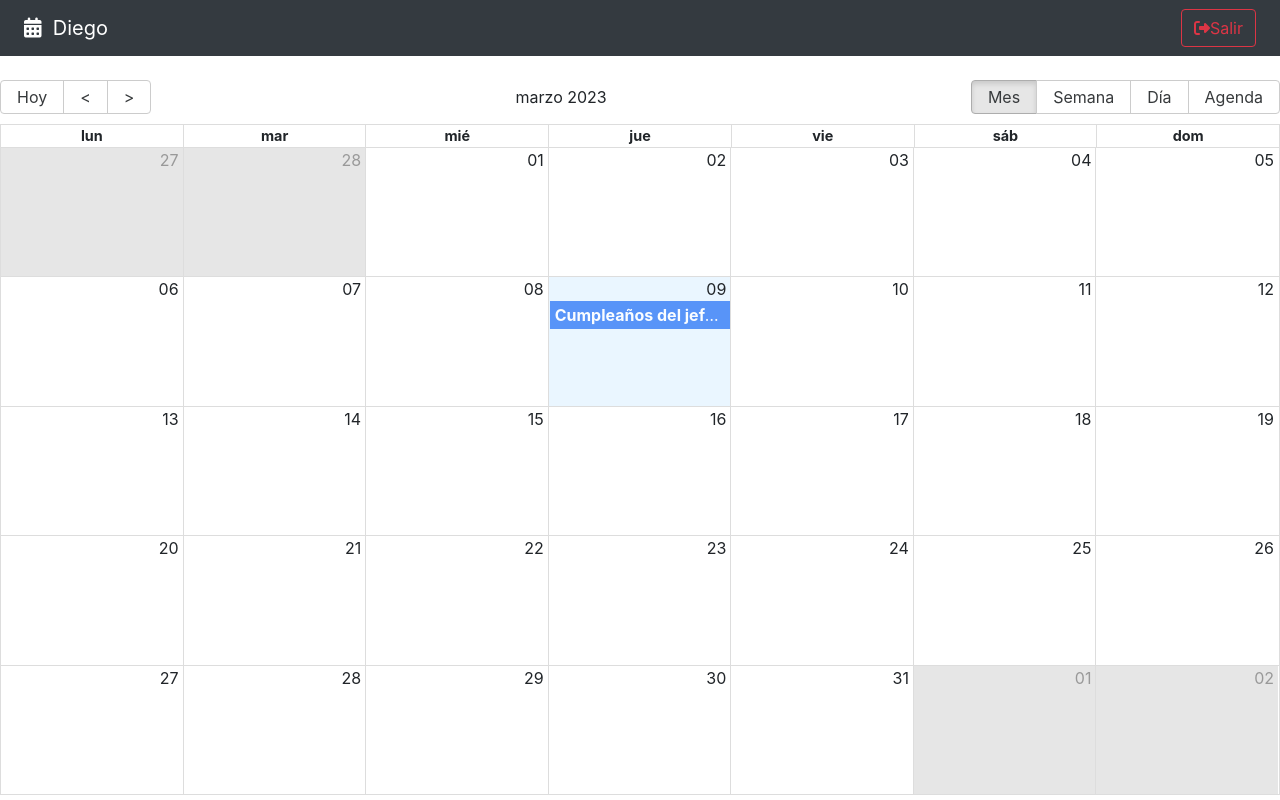
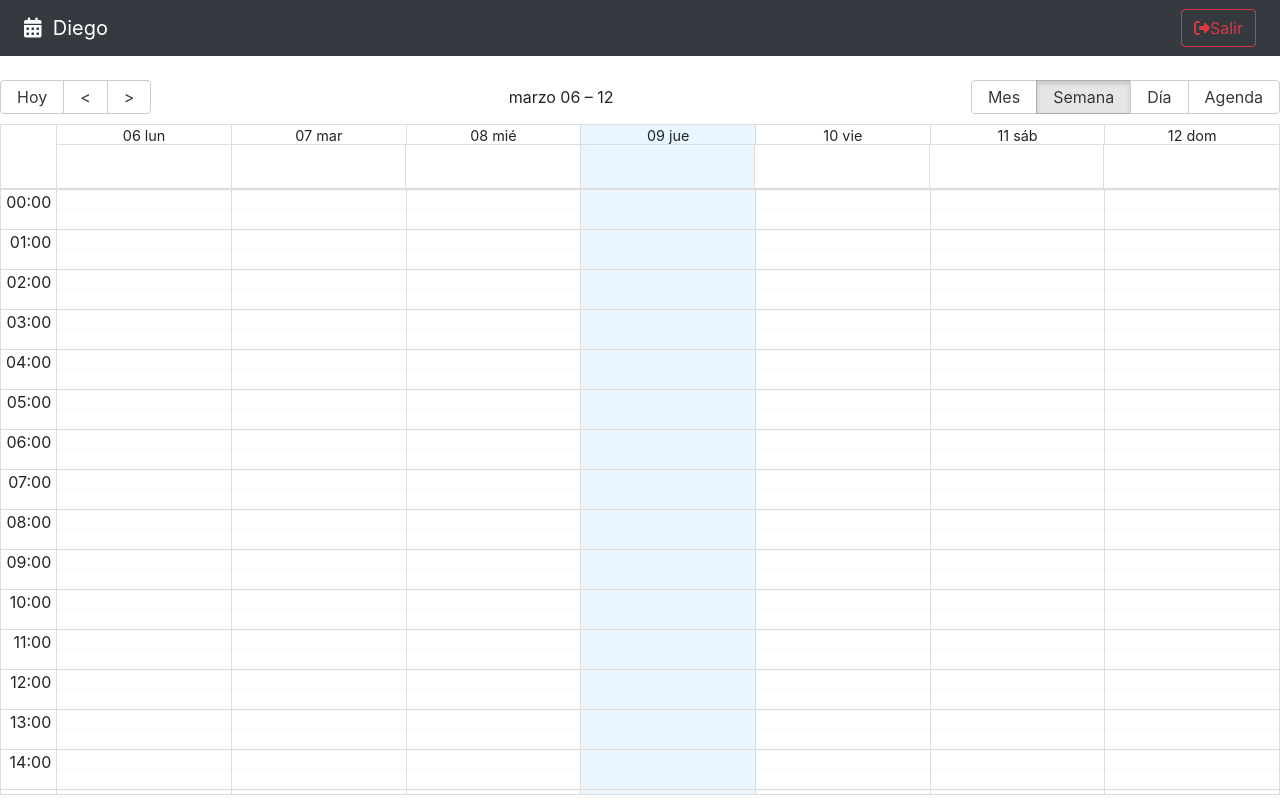
Before and after one commit to DiegoUrrego4/MERN-Calendar, a React (Vite) app: page / in a window 1280 px wide. Built offline with nearby package versions, Linux system fonts and the light colour scheme.

Commit message:
Se implementan eventos: click, doubleClick y changeView en calendar. De igual forma se empieza a manejar estado de última vista visitada en localStorage.

```diff
--- a/src/calendar/pages/CalendarPage.jsx
+++ b/src/calendar/pages/CalendarPage.jsx
@@ -4,6 +4,7 @@
 
 import { CalendarEvent, Navbar } from '../';
 import { getMessagesES, localizer } from '../../helpers';
+import { useState } from 'react';
 
 const events = [
   {
@@ -19,8 +20,11 @@
   },
 ];
 
+export const CalendarPage = () => {
+  const [lastView, setLastView] = useState(
+    localStorage.getItem('lastView') || 'week'
+  );
   const eventStyleGetter = (event, start, end, isSelected) => {
-
     const style = {
       backgroundColor: '#347CF7',
       borderRadius: '0px',
@@ -33,7 +37,19 @@
     };
   };
 
-export const CalendarPage = () => {
+  const onDoubleClick = (event) => {
+    console.log({ doubleClick: event });
+  };
+
+  const onSelect = (event) => {
+    console.log({ click: event });
+  };
+
+  const onViewChange = (event) => {
+    localStorage.setItem('lastView', event);
+    setLastView(event);
+  };
+
   return (
     <>
       <Navbar />
@@ -41,14 +57,18 @@
         culture='es'
         localizer={localizer}
         events={events}
+        defaultView={lastView}
         startAccessor='start'
         endAccessor='end'
         style={{ height: 'calc(100vh - 85px)' }}
         messages={getMessagesES()}
         eventPropGetter={eventStyleGetter}
         components={{
-          event: CalendarEvent
+          event: CalendarEvent,
         }}
+        onDoubleClickEvent={onDoubleClick}
+        onSelectEvent={onSelect}
+        onView={onViewChange}
       />
     </>
   );
```
Lines whose indentation alone changed are shown as unchanged.
